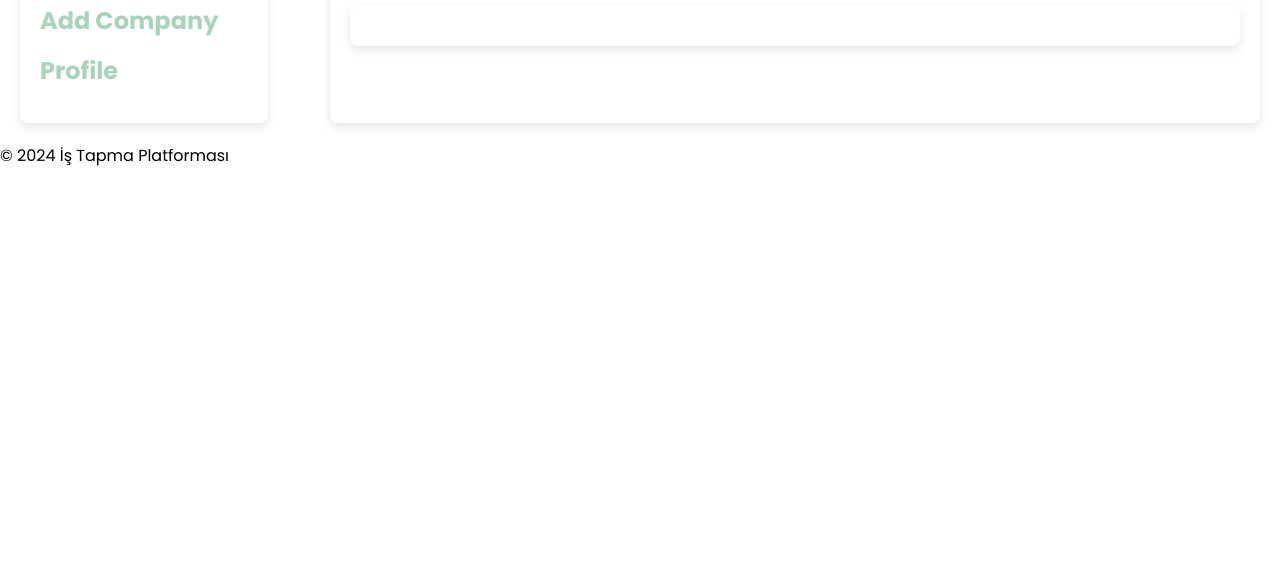
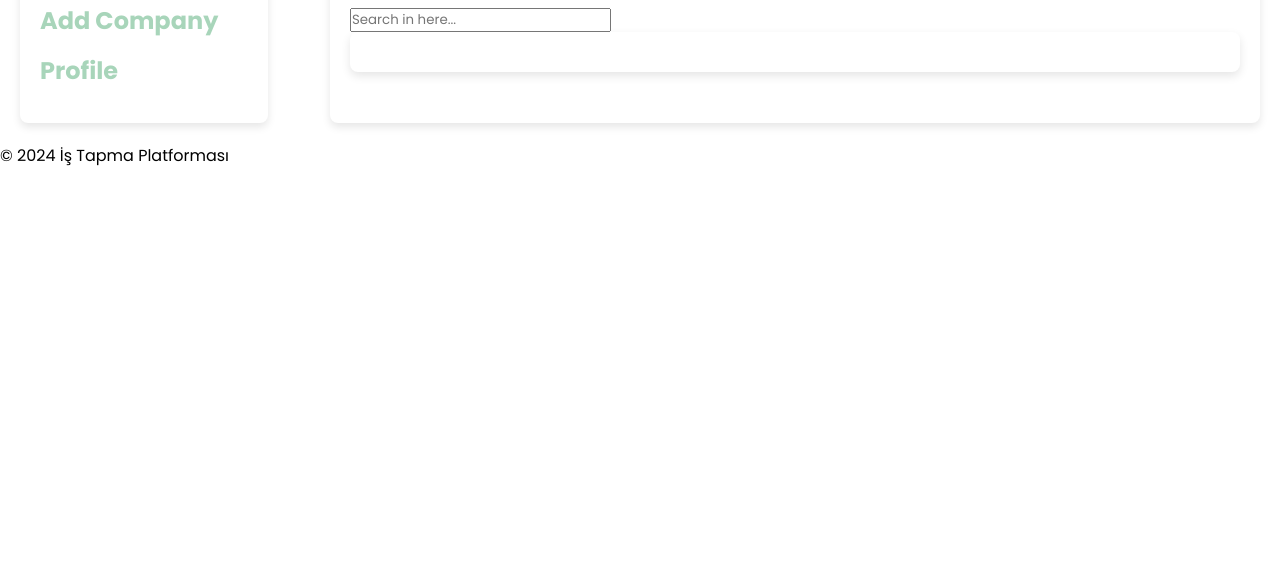
Before and after one commit to MZeyneb/team-project, a plain HTML site: page pages/viewJobs.html in a window 1280 px wide. Shown: the part 223-800 px from the top of the page. Drawn offline with nearby package versions, Linux system fonts and the light colour scheme; no server answers.

Commit message:
search added

```diff
--- a/pages/viewJobs.html
+++ b/pages/viewJobs.html
@@ -33,6 +33,8 @@
             <div class="dashboard-head">
                 <h2>Vakansiyalar</h2>
                 <div class="search">
+                <label for="search-input"></input>
+                <input type="text" placeholder="Search in here..." id="search-input" />
                 </div>
             </div>
 
```
